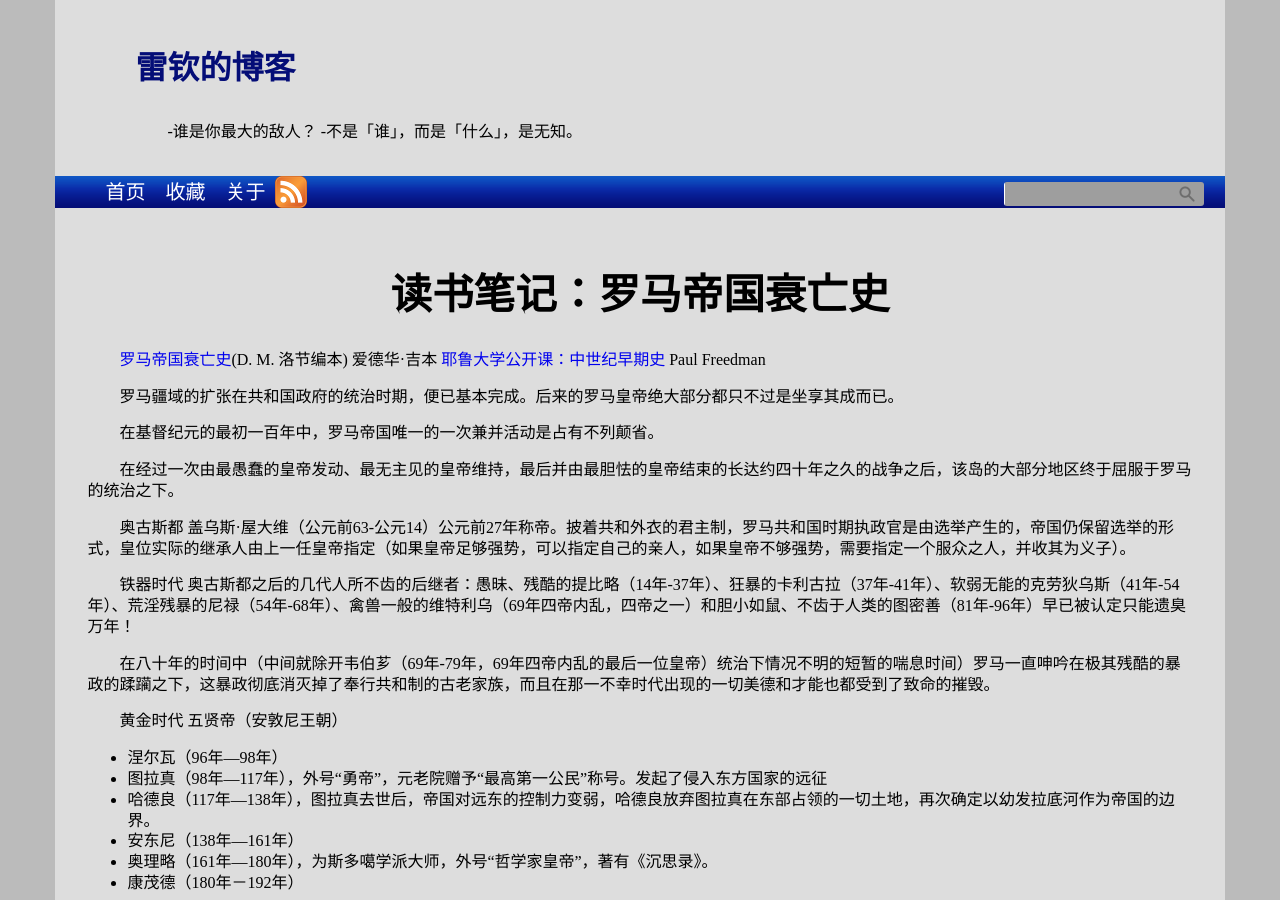
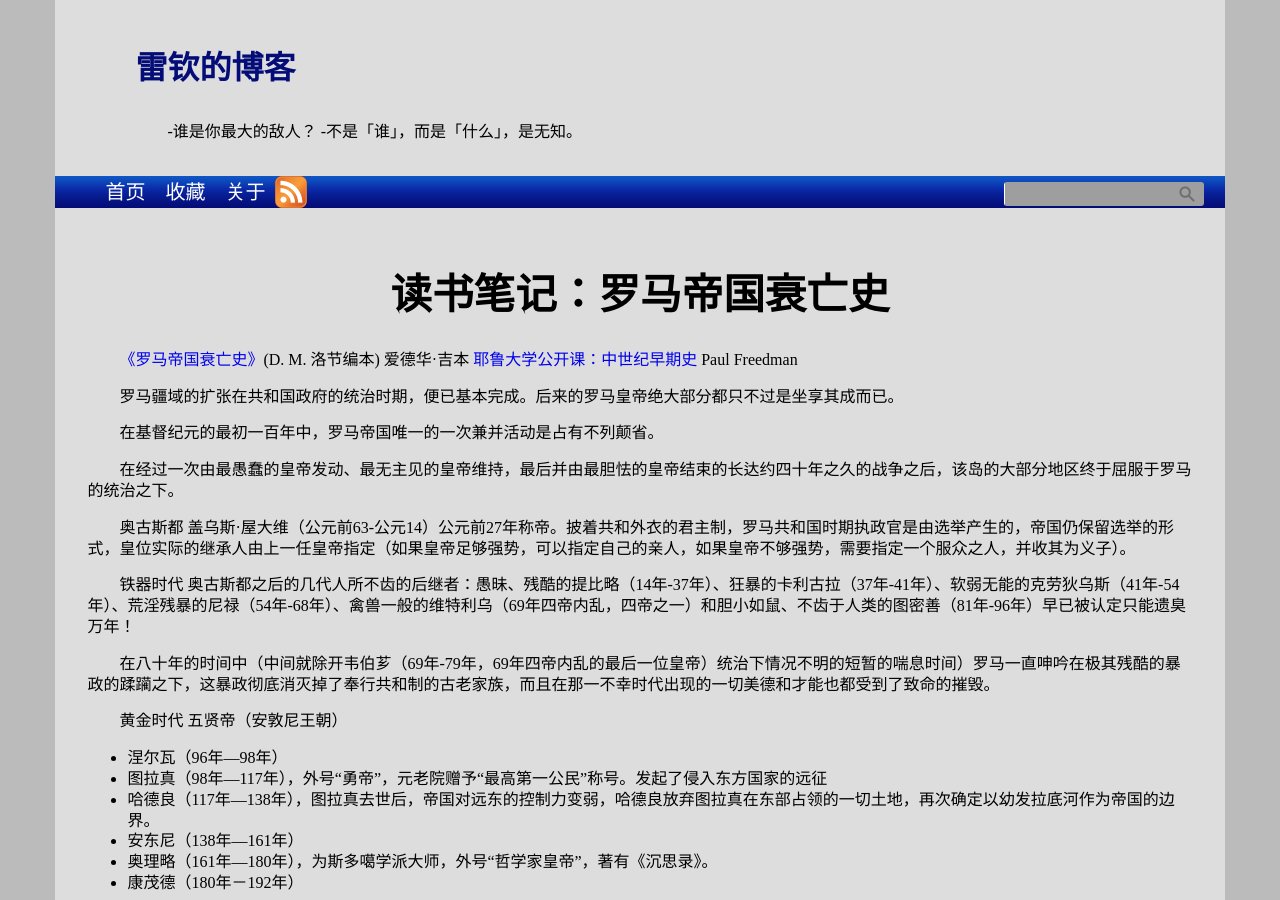
Before and after one commit to leiqin/leiqin.github.io, a Jekyll site: the page built from _posts/2016-01-13-读书笔记：罗马帝国衰亡史.markdown, in a window 1280 px wide and 900 px high. Built offline with Jekyll 4.4.1, drawn with Linux system fonts in a browser that asks for light colours; comment, search, counter and statistics services are not loaded; grey boxes are pictures that could not be loaded.

Commit message:
_ 小修改

```diff
--- a/_posts/2016-01-13-读书笔记：罗马帝国衰亡史.markdown
+++ b/_posts/2016-01-13-读书笔记：罗马帝国衰亡史.markdown
@@ -3,7 +3,7 @@ layout: post
 title: 读书笔记：罗马帝国衰亡史
 ---
 
-[罗马帝国衰亡史](http://book.douban.com/subject/1211052/)(D. M. 洛节编本) 爱德华·吉本
+[《罗马帝国衰亡史》](http://book.douban.com/subject/1211052/)(D. M. 洛节编本) 爱德华·吉本
 [耶鲁大学公开课：中世纪早期史](http://open.163.com/special/opencourse/earlymiddleages.html) Paul Freedman
 
 
```
